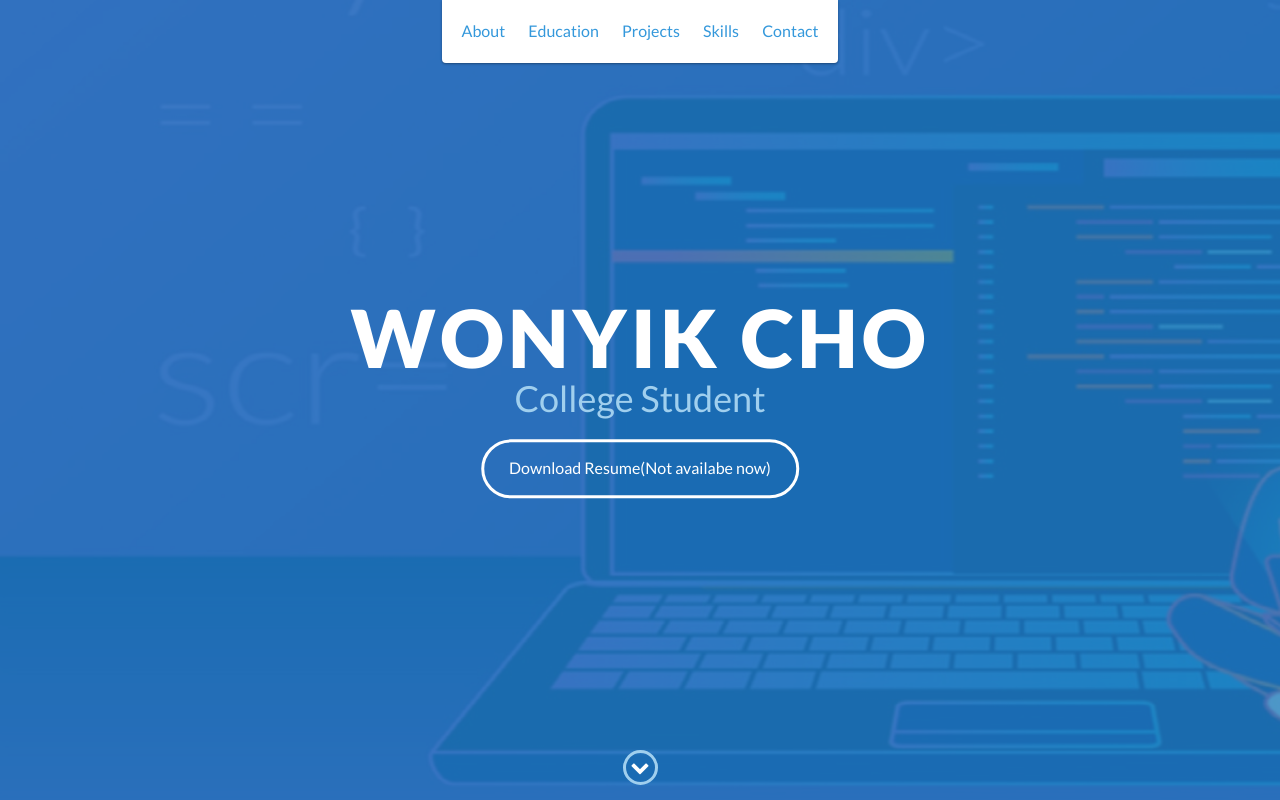
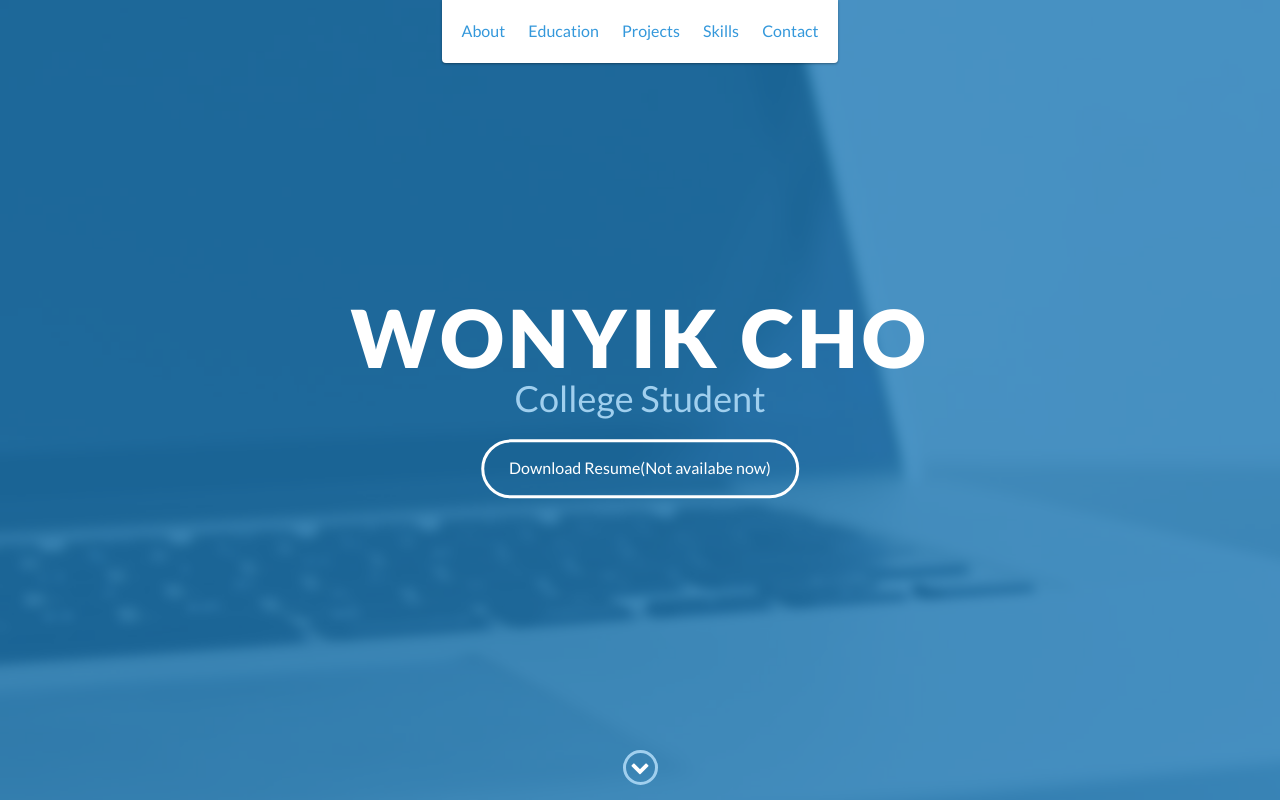
Before and after one commit to WonyikCho/362-Assignment_5, a website: page index.html in a window 1280 px wide. Shown: the top 800 px of the page. Drawn offline with nearby package versions, Linux system fonts and the light colour scheme; files that its build step writes are made by us from their sources.

Commit message:
Update styles.scss

```diff
--- a/scss/styles.scss
+++ b/scss/styles.scss
@@ -350,7 +350,7 @@ footer {
     height: 100vh;
     min-height: 500px;
     max-height: 1080px;
-    background: url(../images/Best-Code-and-Text-Editors.jpg);
+    background: url(../images/lead-bg.jpg);
     background-size: cover;
     padding: 15px;
     overflow: hidden;
```
